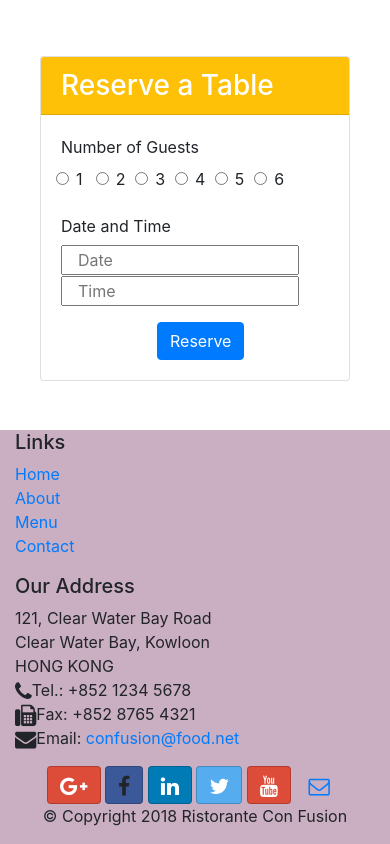
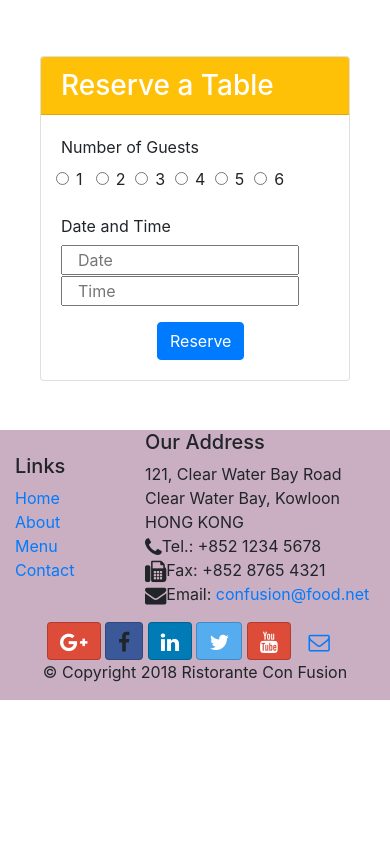
Before and after one commit to oloyedewaris/coursera, a website: page index.html in a window 390 px wide. Shown: the part 1489-2333 px from the top of the page. After the commit the page ends 2189 px from the top, so only its background shows below. Drawn offline with nearby package versions, Linux system fonts and the light colour scheme.

Commit message:
assignment 2 completed

```diff
--- a/index.html
+++ b/index.html
@@ -181,7 +181,7 @@
     <footer class="footer footer_main">
         <div class="container">
             <div class="row">
-                <div class="col-lg-2 col-sm-4 align-self-center">
+                <div class="col-4 col-lg-2 col-sm-4 align-self-center">
                     <h5>Links</h5>
                     <ul class="list-unstyled">
                         <li><a href="#">Home</a></li>
@@ -190,7 +190,7 @@
                         <li><a href="#">Contact</a></li>
                     </ul>
                 </div>
-                <div class="col-lg-5 col-sm-8 align-self-center">
+                <div class="col-8 col-lg-5 col-sm-8 align-self-center">
                     <h5>Our Address</h5>
                     <address>
                         121, Clear Water Bay Road<br>
@@ -202,7 +202,7 @@
                             href="mailto:confusion@food.net">confusion@food.net</a>
                     </address>
                 </div>
-                <div class="col-lg-5 col-sm-12 align-self-center" style="text-align: center;">
+                <div class="col-12 col-lg-5 col-sm-12 align-self-center" style="text-align: center;">
                     <div role='group'>
                         <a href="tel:+85212345678" class="btn btn-google"><span
                                 class="fa fa-google-plus fa-lg"></span></a>
```
